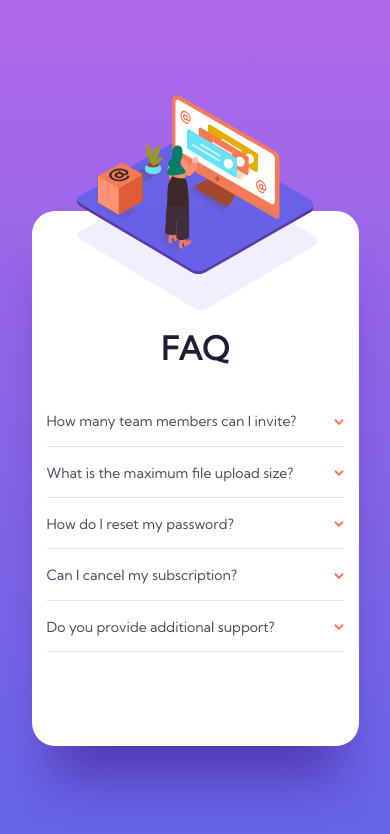
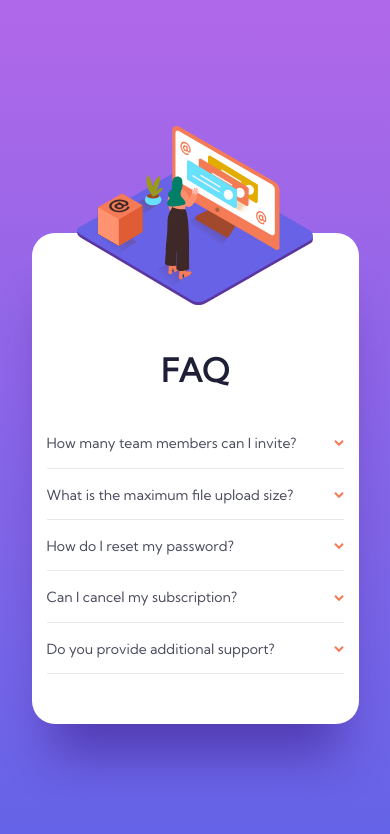
Before and after one commit to Ani-Gamtsemlidze/accordion-card, a plain HTML site: page index.html in a window 390 px wide. Drawn offline with Linux system fonts and the light colour scheme.

Commit message:
changes-1

```diff
--- a/index.html
+++ b/index.html
@@ -12,7 +12,7 @@
                 <div class="card-image">
                     <img class="woman-desktop"  src="./images/illustration-woman-online-desktop.svg">
                     <img class="mobile-woman-img" src="./images/illustration-woman-online-mobile.svg">
-                    <svg width="240" height="104" xmlns="http://www.w3.org/2000/svg"><path d="M116.454 102.048L4.667 34.239c-3.56-2.054-6.61-5.42-3.142-7.627l112.184-66.364c1.682-1.07 4.237-1.773 5.951-.75l117.328 69.904c3.559 2.12 4.198 8.028.652 10.17L131.185 101.94a14.53 14.53 0 01-14.731.107z" fill="#6862E6" fill-rule="nonzero" opacity=".099"/></svg>
+
 
 
 
--- a/index.scss
+++ b/index.scss
@@ -54,12 +54,6 @@
         background-position: 100% 70%;
         background-repeat: no-repeat;
         overflow: hidden;
-
-
-
-        svg{
-            display: none;
-        }
         .woman-desktop{
             width: 100%;
             height: 100%;
@@ -151,8 +145,9 @@
                 flex-direction: column;
                 max-width: 327px;
                 width: 100%;
-                height: 535px;
+                height: unset;
                 margin: 113px 27px 0px;
+                padding-bottom: 50px;
                 position: relative;
                 .box-svg{
                     display: none;
@@ -166,11 +161,6 @@
                 position: absolute;
                 top: -20%;
                 transform: translateY(-27px);
-                svg{
-                    display: block;
-                    transform: translateY(-51px);
-
-                }
                 .woman-desktop{
                 display: none;
 
```
Also changed, not shown: index.css, 1 other file.
